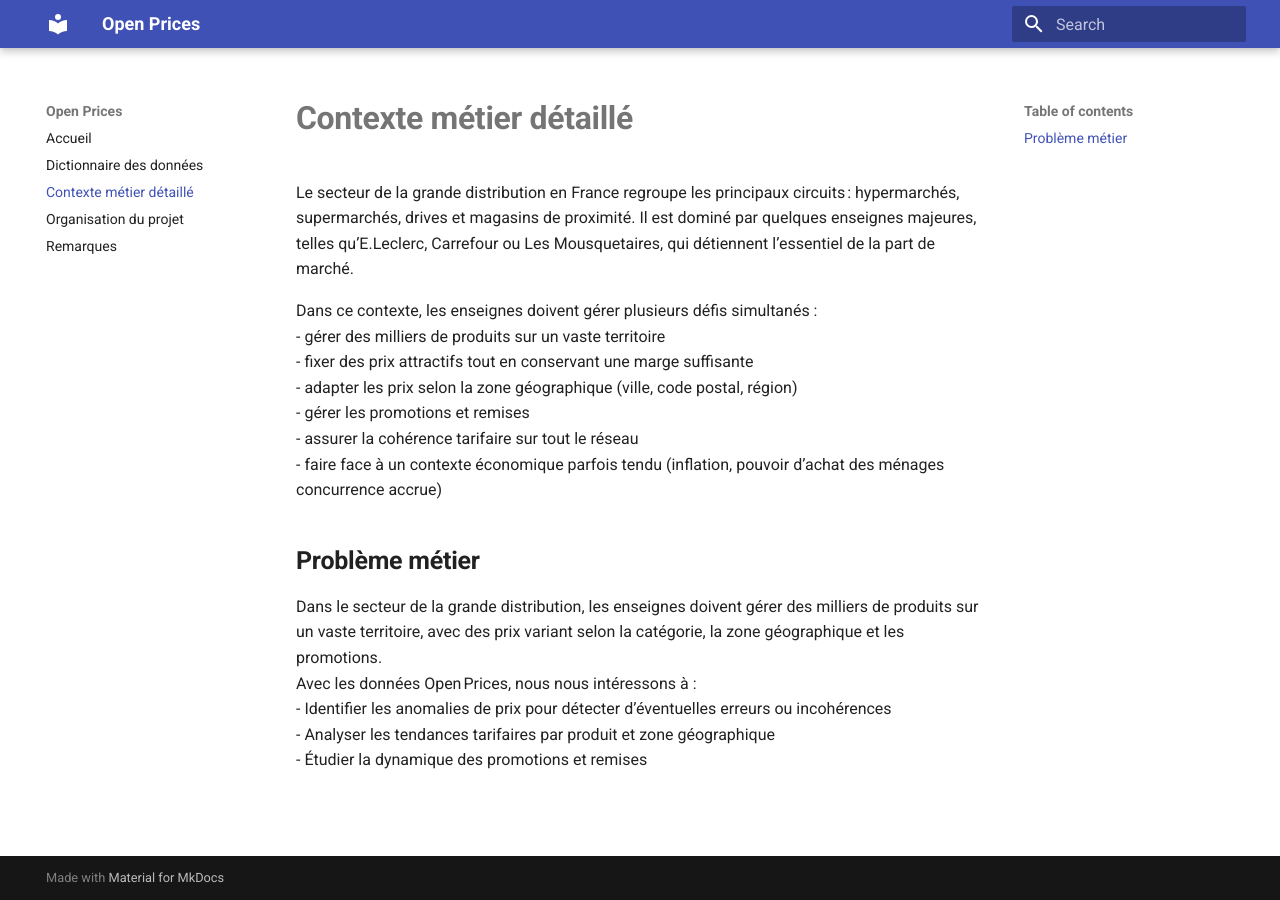
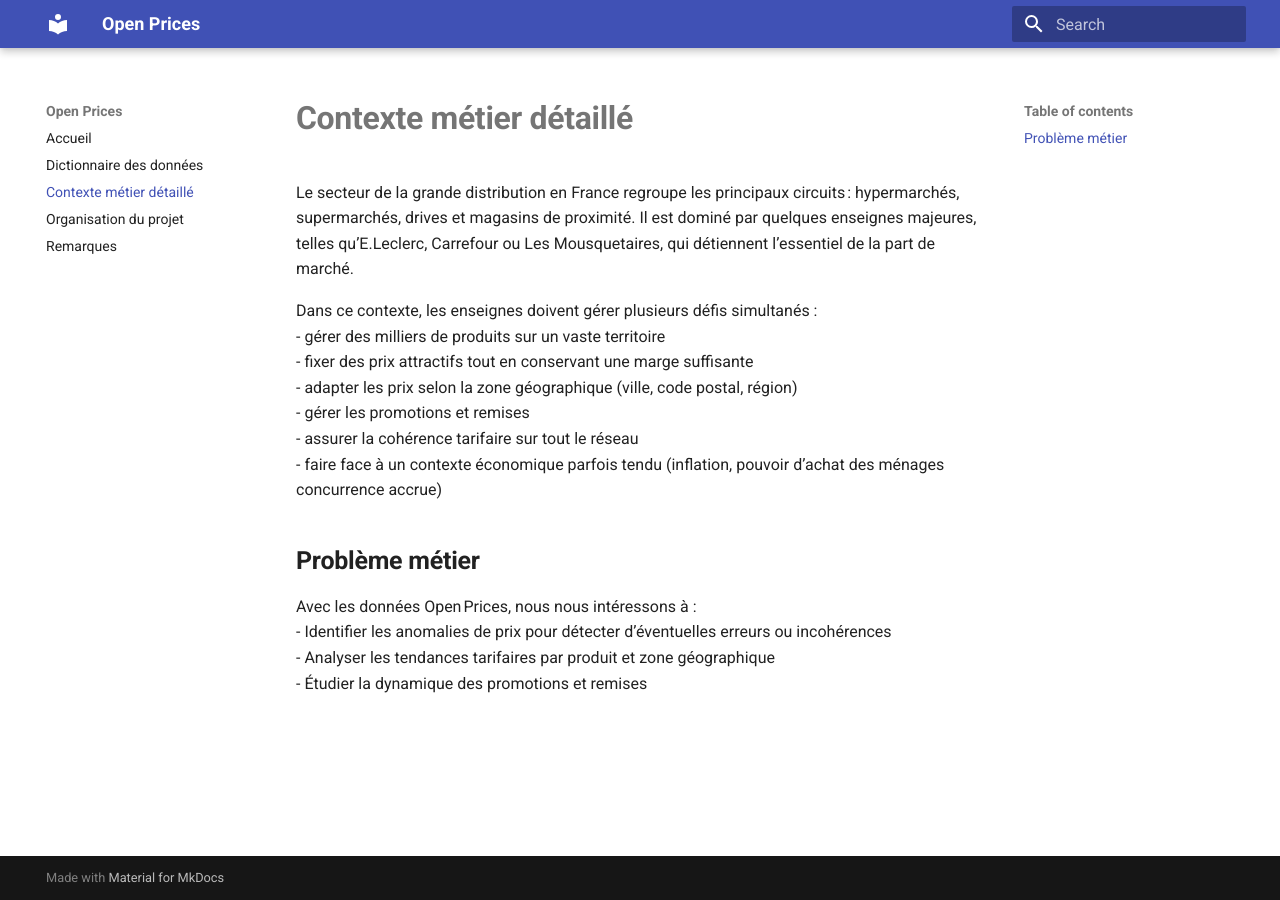
Before and after one commit to Ornellah/open_prices, an MkDocs documentation site: the page built from docs/contexte_metier_detaille.md, in a window 1280 px wide. Built offline with MkDocs 1.6.1 and Material for MkDocs 9.7.7, drawn with Linux system fonts in a browser that asks for light colours.

Commit message:
modify contexte metier file

```diff
--- a/docs/contexte_metier_detaille.md
+++ b/docs/contexte_metier_detaille.md
@@ -13,7 +13,6 @@ Dans ce contexte, les enseignes doivent gérer plusieurs défis simultanés : <b
 
 ## **Problème métier**
 
-Dans le secteur de la grande distribution, les enseignes doivent gérer des milliers de produits sur un vaste territoire, avec des prix variant selon la catégorie, la zone géographique et les promotions.
 Avec les données Open Prices, nous nous intéressons à :
 - Identifier les anomalies de prix pour détecter d’éventuelles erreurs ou incohérences <br>
 - Analyser les tendances tarifaires par produit et zone géographique <br>
```
